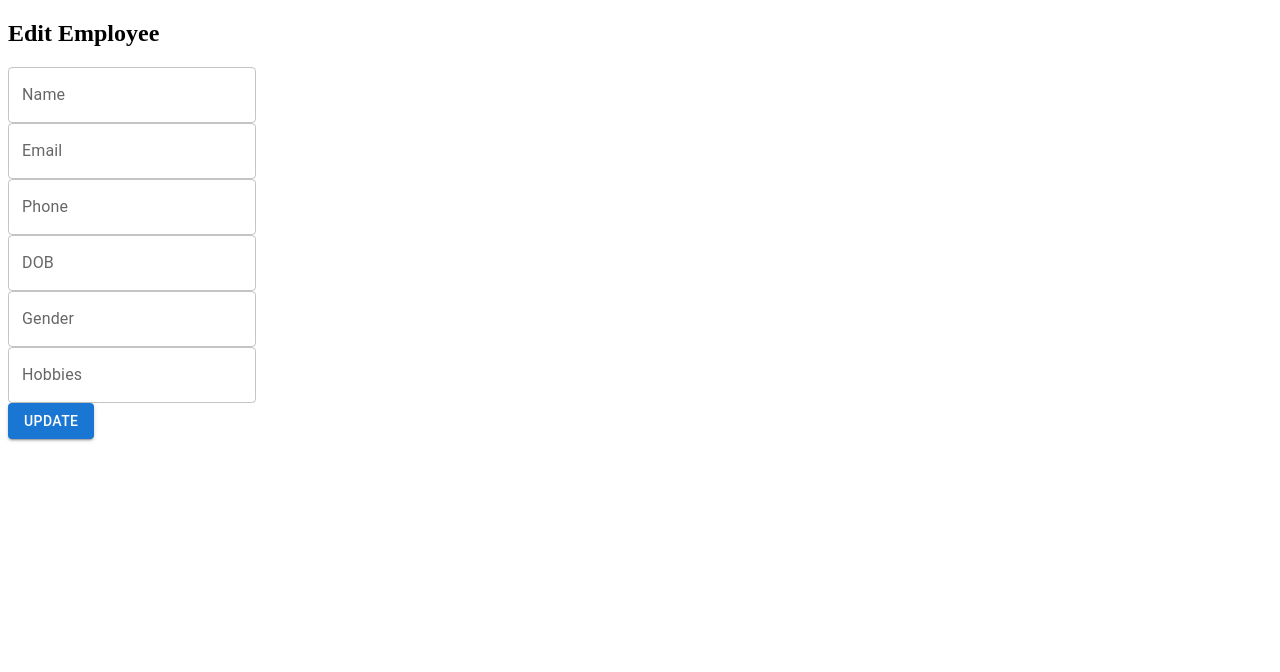
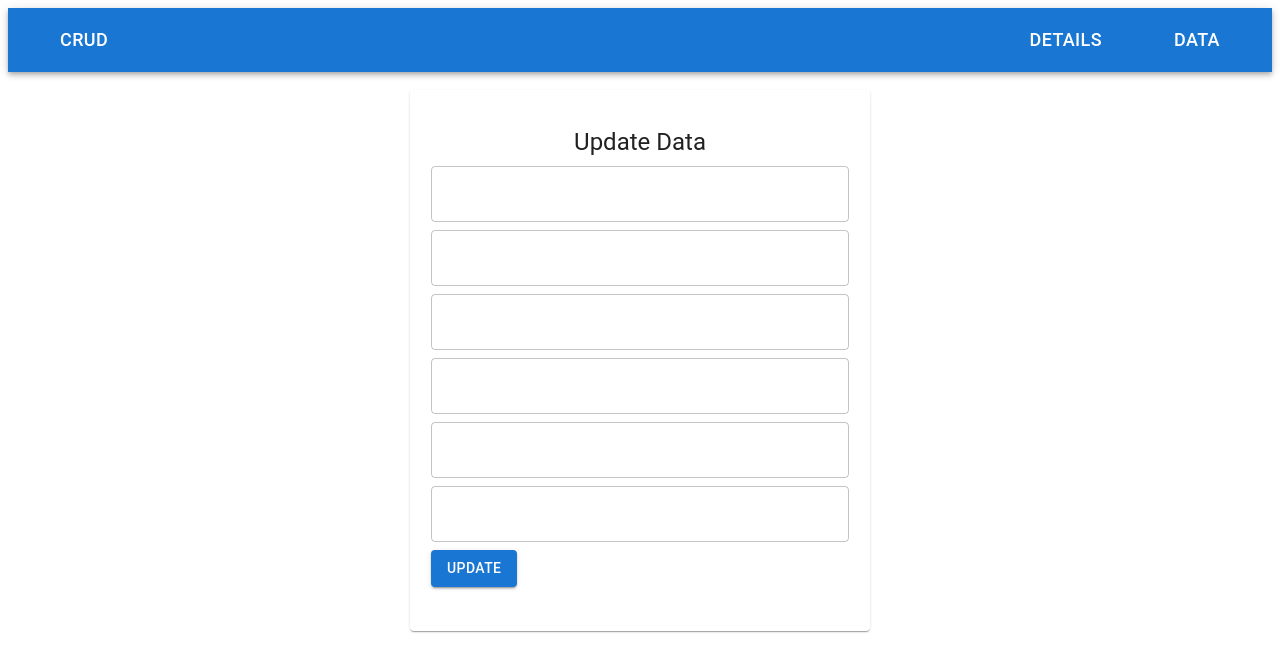
Before and after one commit to abhishekkhanna2710/React_CRUD, a React (Vite) app: page /edit/1 in a window 1280 px wide. Shown: the top 672 px of the page. Built offline with nearby package versions, Linux system fonts and the light colour scheme; no server answers.

Commit message:
Updation of Css

```diff
--- a/src/Pages/Edit/Edit.jsx
+++ b/src/Pages/Edit/Edit.jsx
@@ -1,7 +1,7 @@
 import React, { useState, useEffect } from 'react';
 import { useNavigate, useParams } from 'react-router-dom';
-import { TextField, Button } from '@mui/material';
-
+import { Typography, TextField, Button, Grid, Card, CardContent } from '@mui/material';
+import Navbar from '../../Components/Navbar/Navbar';
 function Edit() {
     const navigate = useNavigate();
     const { id } = useParams();
@@ -46,30 +46,38 @@ function Edit() {
 
     return (
         <>
-            <h2>Edit Employee</h2>
-            <form>
-                <div>
-                    <TextField name="name" label="Name" value={employee.name} onChange={handleInputChange} />
-                </div>
-                <div>
-                    <TextField name="email" label="Email" value={employee.email} onChange={handleInputChange} />
-                </div>
-                <div>
-                    <TextField name="phone" label="Phone" value={employee.phone} onChange={handleInputChange} />
-                </div>
-                <div>
-                    <TextField name="dob" label="DOB" value={employee.dob} onChange={handleInputChange} />
-                </div>
-                <div>
-                    <TextField name="gender" label="Gender" value={employee.gender} onChange={handleInputChange} />
-                </div>
-                <div>
-                    <TextField name="hobbies" label="Hobbies" value={employee.hobbies} onChange={handleInputChange} />
-                </div>
-                <div>
-                    <Button variant="contained" color="primary" onClick={handleUpdate}>Update</Button>
-                </div>
-            </form>
+            <Navbar />
+            <br />
+            <Card style={{ maxWidth: 450, margin: "0 auto", padding: "20px 5px" }}>
+                <CardContent>
+                    <Typography gutterBottom={true} align='center' variant='h5'>Update Data</Typography>
+                    <form>
+                        <Grid container spacing={1}>
+                            <Grid item xs={12} sm={12}>
+                                <TextField name="name" value={employee.name} onChange={handleInputChange} fullWidth />
+                            </Grid>
+                            <Grid item xs={12} sm={12}>
+                                <TextField name="email" value={employee.email} onChange={handleInputChange} fullWidth />
+                            </Grid>
+                            <Grid item xs={12} sm={12}>
+                                <TextField name="phone" value={employee.phone} onChange={handleInputChange} fullWidth />
+                            </Grid>
+                            <Grid item xs={12} sm={12}>
+                                <TextField name="dob" value={employee.dob} onChange={handleInputChange} fullWidth />
+                            </Grid>
+                            <Grid item xs={12} sm={12}>
+                                <TextField name="gender" value={employee.gender} onChange={handleInputChange} fullWidth />
+                            </Grid>
+                            <Grid item xs={12} sm={12}>
+                                <TextField name="hobbies" value={employee.hobbies} onChange={handleInputChange} fullWidth />
+                            </Grid>
+                            <Grid item xs={12} sm={12}>
+                                <Button variant="contained" color="primary" onClick={handleUpdate}>Update</Button>
+                            </Grid>
+                        </Grid >
+                    </form>
+                </CardContent>
+            </Card>
         </>
     );
 }
--- a/src/Pages/Employee_Data/Data.jsx
+++ b/src/Pages/Employee_Data/Data.jsx
@@ -20,6 +20,9 @@ import {
 } from '@mui/material';
 
 function DataTable() {
+    const tableStyle = {
+        background: "#92C7F3"
+    }
     const navigate = useNavigate();
     const [employees, setEmployees] = useState([]);
 
@@ -36,31 +39,9 @@ function DataTable() {
     }, []);
 
 
-
-
     const handleUpdate = (id) => {
         navigate(`/edit/${id}`);
     };
-
-
-    // const handleUpdate = (id, updatedData) => {
-    //     fetch(`http://localhost:3000/data/${id}`, {
-    //         method: 'PUT',
-    //         headers: {
-    //             'Content-Type': 'application/json'
-    //         },
-    //         body: JSON.stringify(updatedData)
-    //     })
-    //         .then(response => response.json())
-    //         .then(data => {
-    //             console.log('Success:', data);
-    //             setEmployees(employees.map(e => e.id === id ? updatedData : e));
-    //             setShowEditModal(false);
-    //         })
-    //         .catch(error => {
-    //             console.error('Error:', error);
-    //         });
-    // };
 
 
     //Delete functionality
@@ -90,14 +71,14 @@ function DataTable() {
             <TableContainer component={Paper}>
                 <Table>
                     <TableHead>
-                        <TableRow style={{ background: "#92C7F3" }}>
-                            <TableCell>Name</TableCell>
-                            <TableCell>Email</TableCell>
-                            <TableCell>Phone</TableCell>
-                            <TableCell>DOB</TableCell>
-                            <TableCell>Gender</TableCell>
-                            <TableCell>Hobbies</TableCell>
-                            <TableCell>Action</TableCell>
+                        <TableRow style={tableStyle}>
+                            <TableCell><b>Name</b></TableCell>
+                            <TableCell><b>Email</b></TableCell>
+                            <TableCell><b>Phone</b></TableCell>
+                            <TableCell><b>DOB</b></TableCell>
+                            <TableCell><b>Gender</b></TableCell>
+                            <TableCell><b>Hobbies</b></TableCell>
+                            <TableCell><b>Actions</b></TableCell>
                         </TableRow>
                     </TableHead>
                     <TableBody>
--- a/src/Pages/Employee_Details/Employee.jsx
+++ b/src/Pages/Employee_Details/Employee.jsx
@@ -4,9 +4,18 @@ import { Button, FormControl, Typography } from '@mui/material';
 import { Card, CardContent, Grid, Radio, Checkbox, FormGroup } from '@mui/material';
 import { FormLabel, FormControlLabel, RadioGroup, TextField } from '@mui/material';
 import Navbar from '../../Components/Navbar/Navbar';
+import { useNavigate } from 'react-router-dom';
 import "../../db.json";
 
 function Employee() {
+    const navigate = useNavigate();
+    const formStyle = {
+        maxWidth: 450,
+        margin: "0 auto",
+        padding: "20px 5px",
+        boxShadow: "0 2px 3px 4px lightblue"
+    }
+
     const [name, setName] = useState('');
     const [email, setEmail] = useState('');
     const [phone, setPhone] = useState('');
@@ -54,15 +63,12 @@ function Employee() {
             .then(response => response.json())
             .then(data => {
                 console.log('Success:', data);
+                navigate("/Employee_Data")
             })
             .catch((error) => {
                 console.error('Error:', error);
             });
         // console.log(formData);
-
-
-
-
     };
 
 
@@ -75,7 +81,7 @@ function Employee() {
             <Navbar />
             <br />
 
-            <Card style={{ maxWidth: 450, margin: "0 auto", padding: "20px 5px" }}>
+            <Card style={formStyle}>
                 <CardContent>
                     <Typography gutterBottom={true} align='center' variant='h5'>Employer details</Typography>
                     <form onSubmit={handleSubmit}>
@@ -143,7 +149,7 @@ function Employee() {
             <br />
 
 
-        </div>
+        </div >
     )
 }
 
--- a/src/db.json
+++ b/src/db.json
@@ -2,12 +2,57 @@
   "data": [
     {
       "name": "Abhishek",
-      "email": "ghshgs@ghgbhj",
-      "phone": "62616163",
-      "dob": "2023-04-06",
+      "email": "abhikhanna2710gmail.com",
+      "phone": "589647825",
+      "dob": "2043-04-06",
+      "gender": "male",
+      "hobbies": "WWE",
+      "id": 7
+    },
+    {
+      "name": "Rashi",
+      "email": "rashi@13gmail.com",
+      "phone": "8950931355",
+      "dob": "2023-04-13",
       "gender": "female",
+      "hobbies": "Reading Books",
+      "id": 8
+    },
+    {
+      "name": "Raj",
+      "email": "rahveer@34gmail.com",
+      "phone": "8957841256",
+      "dob": "2023-04-20",
+      "gender": "male",
+      "hobbies": "DSA",
+      "id": 9
+    },
+    {
+      "name": "Deepak",
+      "email": "deespak34@gamil.com",
+      "phone": "9303631066",
+      "dob": "2023-04-15",
+      "gender": "male",
       "hobbies": "Cricket",
-      "id": 7
+      "id": 10
+    },
+    {
+      "name": "Simran",
+      "email": "simranD@gmail.com",
+      "phone": "5478913256",
+      "dob": "2023-04-15",
+      "gender": "male",
+      "hobbies": "DSA",
+      "id": 11
+    },
+    {
+      "name": "Jawan",
+      "email": "jawan67@gmail.com",
+      "phone": "978435789",
+      "dob": "2023-04-29",
+      "gender": "male",
+      "hobbies": "Cricket",
+      "id": 12
     }
   ]
 }
```
